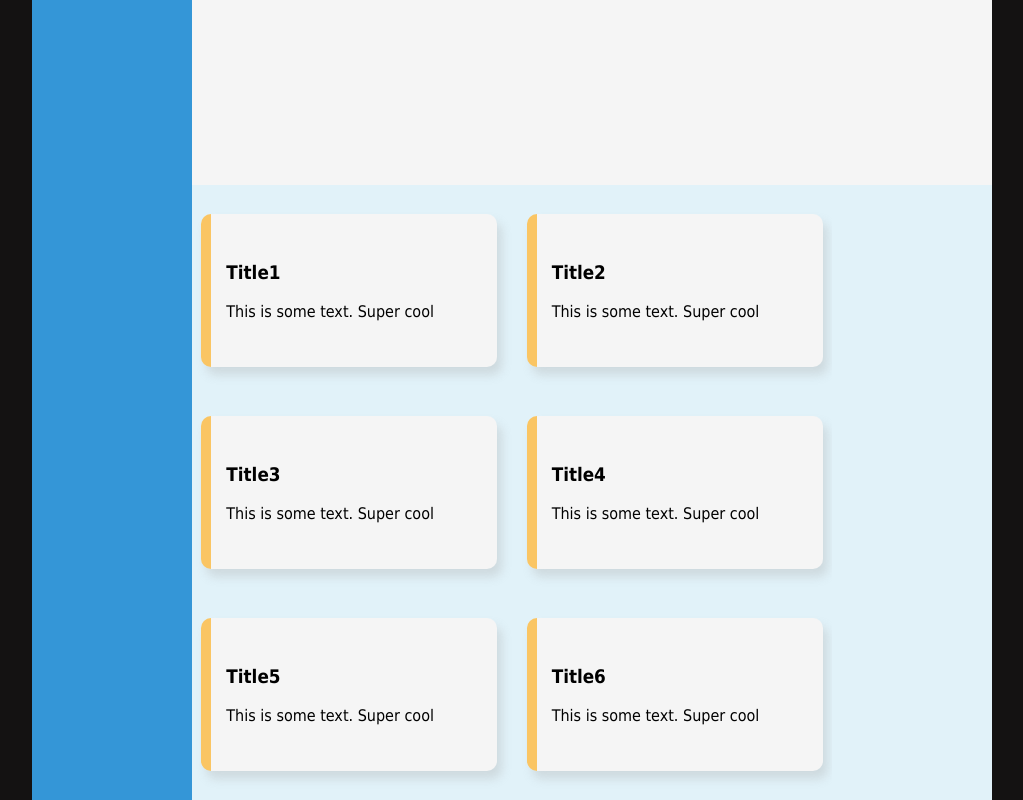
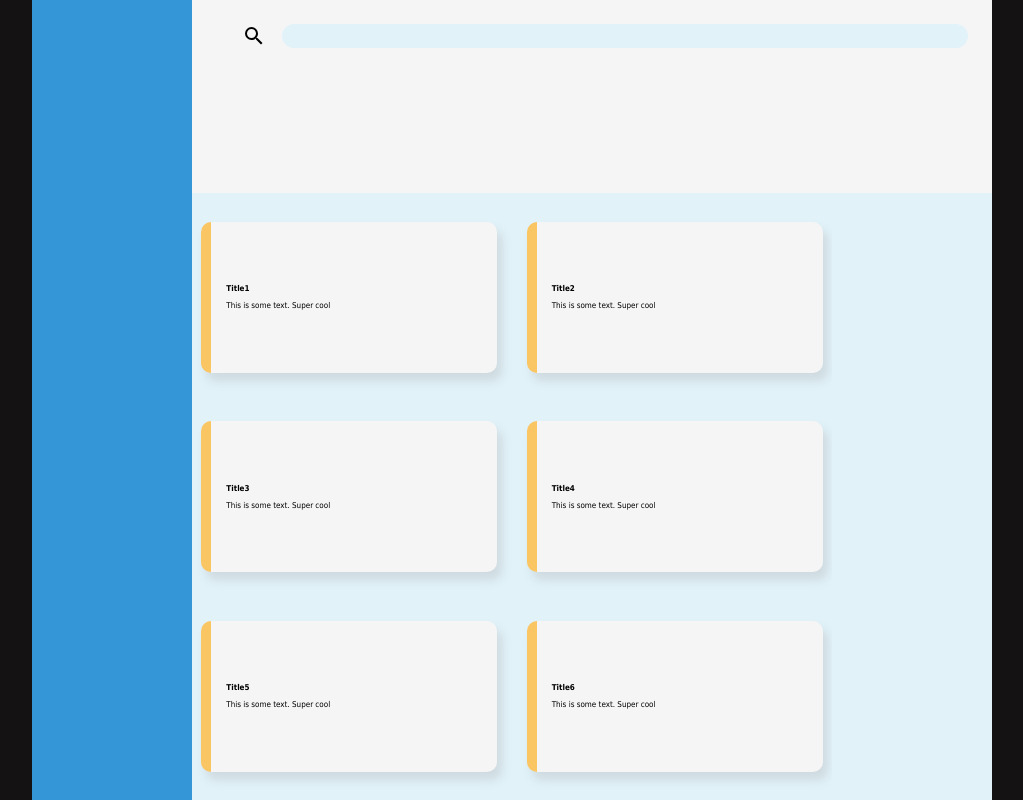
Before and after one commit to Jenziiy/admin-dashboard, a plain HTML site: page index.html in a window 1280 px wide. Shown: the whole page, without its empty margins (128-1151 px from the left). Drawn offline with Linux system fonts and the light colour scheme.

Commit message:
Remove border search bar and add icon

```diff
--- a/index.html
+++ b/index.html
@@ -11,7 +11,10 @@
   <div class="wrapper">
     <div class="parent-container">
       <div class="child item-1"></div>
-      <div class="child item-2"></div>
+      <div class="child item-2">
+        <img id="magnify" src="magnify.svg" alt="search">
+        <input class="search" type="text">
+      </div>
       <div class="child item-3"></div>
       <div class="child item-4">
     <div class="sub-item sub-item1">
--- a/style.css
+++ b/style.css
@@ -32,6 +32,15 @@ html, body {
 
 .item-2 {
   grid-area: search;
+display: flex;
+padding: 1.5em;
+padding-left: 50px;
+}
+
+.search {
+  border-radius: 20px;
+  border-style: none;
+  width: 55em;
 }
 
 .item-3 {
@@ -42,7 +51,7 @@ html, body {
   grid-area: main;
   display: flex;
   flex-wrap: wrap;
-  flex-grow: 1;
+  flex: 1 1 auto;
   width: 100%;
   gap: 20px;
   justify-content: space-evenly;
@@ -61,6 +70,9 @@ html, body {
   font-family: Tahoma, Geneva, Verdana, sans-serif;
 
 }
+p, h3 {
+font-size: min(15px, 50%);
+}
 
 .item-5 {
  grid-area: announcements;
@@ -70,6 +82,22 @@ html, body {
   grid-area: trending;
 }
 
-.item-4, .item-5, .item-6 {
+.item-4, .item-5, .item-6, .search {
   background-color: rgb(225, 242, 249);
 }
+
+#magnify {
+  width: 1.5em;
+  height: auto;
+  margin-right: 1em;
+}
+input {
+  padding-left: 20px;
+  color: rgb(13, 12, 12);
+  font-weight: 500;
+  font-size: 15px;
+}
+
+input:focus {
+  outline: none;
+}
```
Also changed, not shown: magnify.svg (added).
